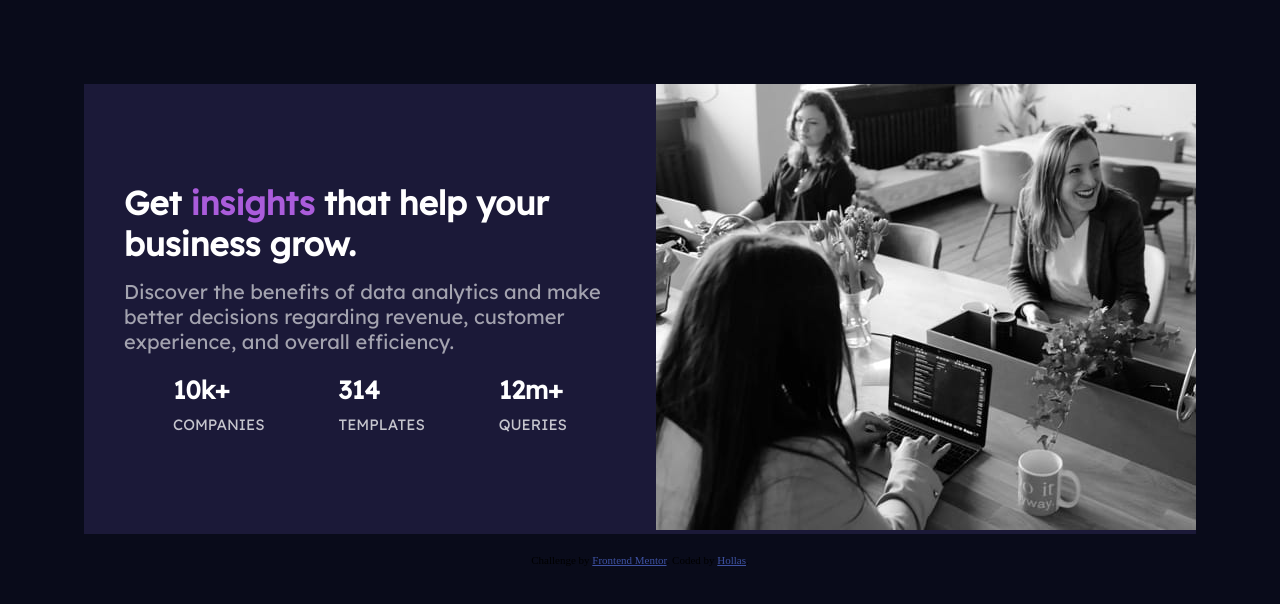
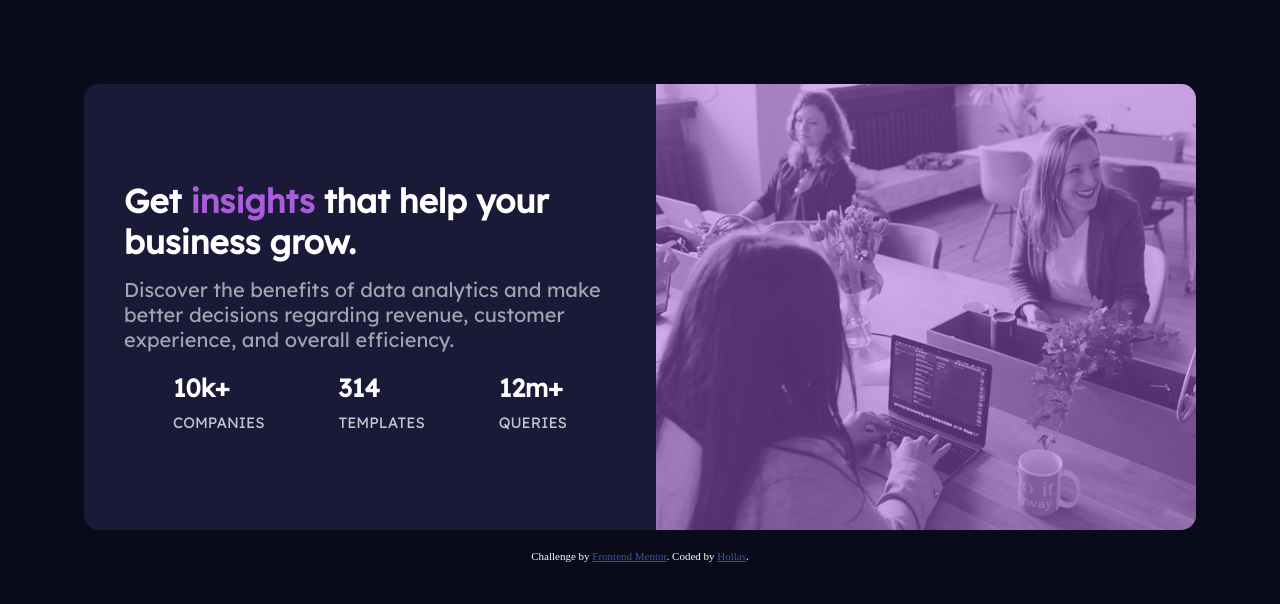
Before and after one commit to HollasII/stats-preview, a plain HTML site: page index.html in a window 1280 px wide. Drawn offline with Linux system fonts and the light colour scheme.

Commit message:
third commit

```diff
--- a/style/style.scss
+++ b/style/style.scss
@@ -20,6 +20,9 @@ body{
     background: map-get($colors, cback );
     margin: 20px;
     color: white;
+    height: 446px;
+    border-radius: 15px;
+
 
 
     .text-sect{
@@ -91,10 +94,22 @@ body{
       }
     }
 
-    // .img-sect{
-    //   img{
-    //     color: map-get($colors, acc );
-    //   }
-    // }
+    .img-sect{
+      width: 550px;
+      height: 446px;
+      background-color: map-get($colors, acc);
+      border-radius: 0 15px 15px 0;
+
+
+      img{
+        border-radius: 0 15px 15px 0;
+        opacity: 0.5;
+        // background-color: map-get($colors, acc);
+      }
+    }
+  }
+
+  .attribution{
+    color: white;
   }
 }
```
Also changed, not shown: style/style.css, 1 other file.
